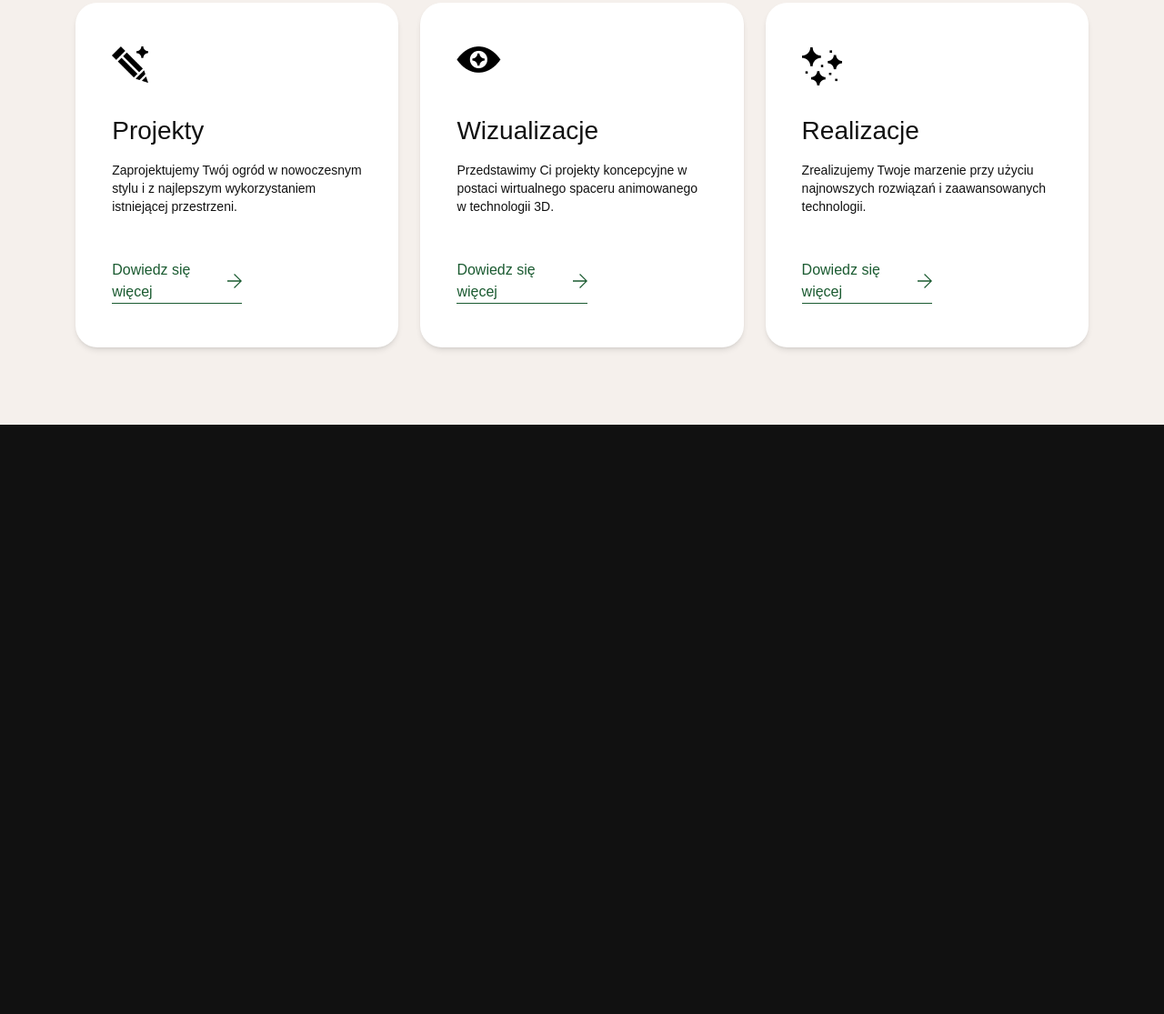
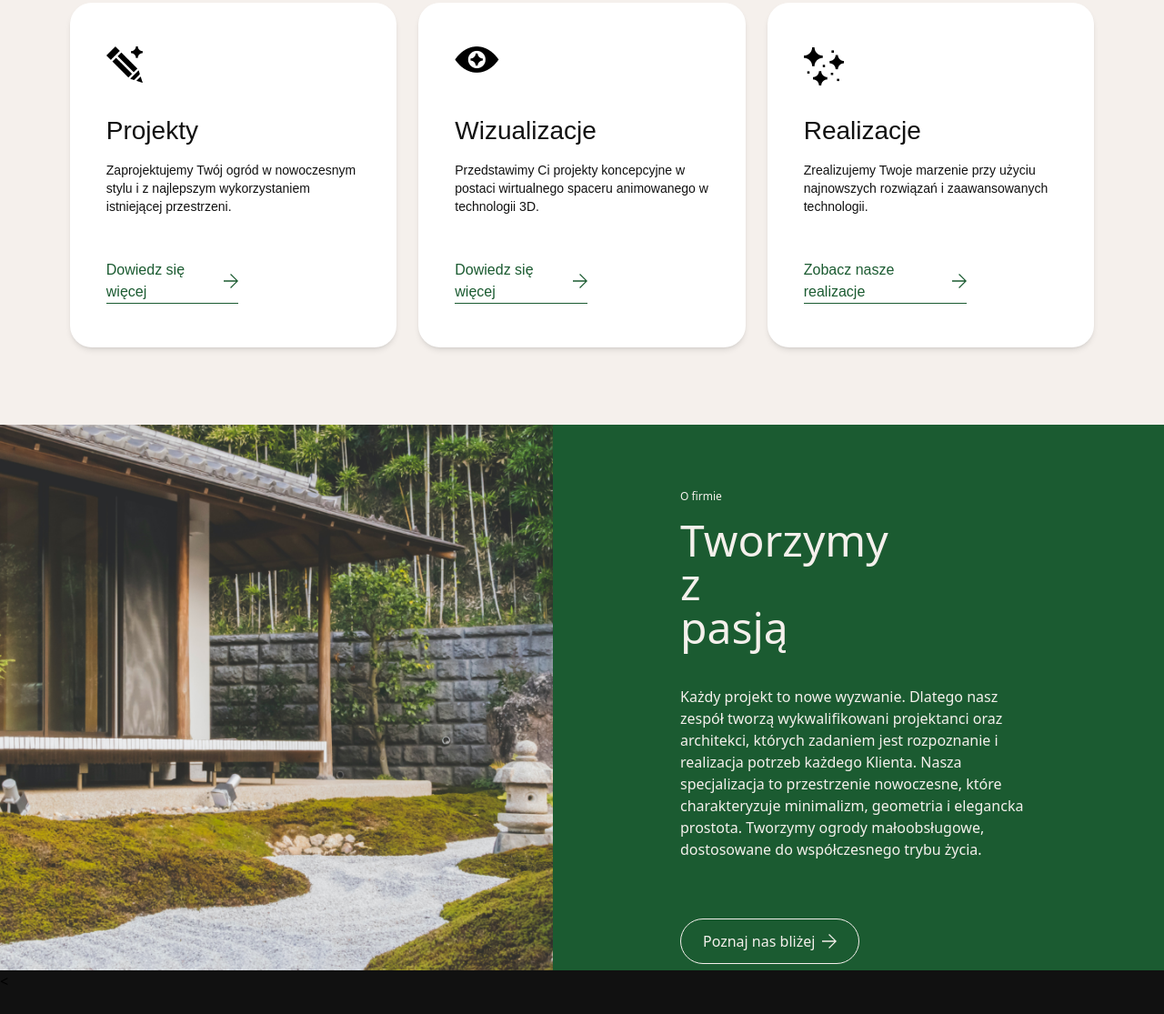
Before and after one commit to 00200200/giardDesign, a website: page src/index.html in a window 1280 px wide. Shown: the part 1157-2272 px from the top of the page at 91% size. Drawn offline with Linux system fonts and the light colour scheme.

Commit message:
About section 1_0_0

```diff
--- a/src/index.html
+++ b/src/index.html
@@ -219,7 +219,7 @@
 
 
         <div
-            class="flex flex-wrap justify-center mt-12 lg:mx-auto  sm:w-[87%] md:w-full gap-6 offers-cards-container lg:m-0 lg:p-0 lg:flex-auto lg:justify-between lg:w-[87%]">
+            class="flex flex-wrap justify-center mt-12 lg:mx-auto  sm:w-[87%] md:w-full gap-6 offers-cards-container lg:m-0 lg:p-0 lg:flex-auto lg:justify-between lg:w-[88%]">
             <div
                 class="bg-white p-6 rounded-3xl shadow-md w-full sm:w-[calc(50% - 1rem)] md:w-96 px-10 py-12 transform transition-transform hover:scale-105">
                 <div class="mb-8 h-10">
@@ -227,7 +227,8 @@
                 </div>
                 <h3 class="text-black font-medium text-[28px] mb-3">Projekty</h3>
                 <p class="text-black font-normal text-sm">
-                    Zaprojektujemy Twój ogród w nowoczesnym stylu i z najlepszym wykorzystaniem istniejącej przestrzeni.
+                    Zaprojektujemy Twój ogród w nowoczesnym stylu i z najlepszym wykorzystaniem istniejącej
+                    przestrzeni.
                 </p>
                 <a href="#" id="card1"
                     class="learn-more flex mt-12 items-center text-customGreen border-b-customGreen border-b lg:w-[52%] md:w-full">
@@ -253,7 +254,7 @@
             </div>
 
             <div
-                class="bg-white p-6 rounded-3xl shadow-md w-full sm:w-[calc(50% - 1rem)] md:w-96 px-10 py-12 transform transition-transform hover:scale-105 mt-6 md:mt-0">
+                class="bg-white p-6 rounded-3xl shadow-md w-full sm:w-[calc(50% - 1rem)] md:w-96 px-10 py-12 transform transition-transform hover:scale-105 mt-6 md:mt-0 mb-9 md:mb-0">
                 <div class="mb-8 h-10">
                     <img src="../assets/stars_icon.png" alt="Icon 1">
                 </div>
@@ -262,8 +263,8 @@
                     Zrealizujemy Twoje marzenie przy użyciu najnowszych rozwiązań i zaawansowanych technologii.
                 </p>
                 <a href="#" id="card3"
-                    class="learn-more flex mt-12 items-center text-customGreen border-b-customGreen border-b lg:w-[52%] md:w-full">
-                    Dowiedz się więcej
+                    class="learn-more flex mt-12 items-center text-customGreen border-b-customGreen border-b lg:w-[64%] md:w-full">
+                    Zobacz nasze realizacje
                     <img src="../assets/Arrow.svg" alt="Strzałka w prawo" class="inline-block w-4 h-4 ml-1">
                 </a>
             </div>
@@ -333,9 +334,60 @@
     </section>
 
 
-    <section class="h-screen bg-black"></section>
+
+    <!-- About
+     -->
+    <!-- About -->
+    <!-- About -->
+    <!-- About -->
+    <section class="lg:h-[75vh] bg-black container mx-auto">
+        <div class="grid grid-cols-1 md:grid-cols-2 h-full gap-16 bg-customGreen">
+            <!-- Left side -->
+            <div class="hidden md:block relative bg-gray-200 w-full lg:h-[75vh]">
+                <img src="../assets/about_garden_photo.png" alt="Image"
+                    class="absolute inset-0 w-full h-full object-cover">
+                <div class="absolute inset-0 flex items-end justify-end">
+                    <div class="bg-grey"></div>
+                </div>
+            </div>
+            <div
+                class="relative md:sticky md:bottom-0 bg-customGreen flex flex-col justify-center items-center md:h-screen md:py-20 lg:h-[75vh]">
+                <div class="flex w-full sm:w-3/4 mx-auto py-16 flex-col items-start ">
+                    <p class="text-grey lg:text-xs lg:font-medium mb-4 lg:mx-0 md:text-3xl md:mx-auto">O firmie</p>
+                    <h1 class="text-5xl text-grey lg:mx-0 font-medium mb-10 md:mx-auto lg:w-[30%]">Tworzymy z pasją</h1>
+                    <p
+                        class="text-grey lg:mx-0 lg:w-[85%] lg:text-left font-normal lg:text-base sm:text-lg md:w-[89%] md:mx-auto md:text-center md:text-2xl ">
+                        Każdy projekt to nowe wyzwanie. Dlatego nasz zespół tworzą wykwalifikowani projektanci oraz
+                        architekci, których zadaniem jest rozpoznanie i realizacja potrzeb każdego Klienta. Nasza
+                        specjalizacja
+                        to przestrzenie nowoczesne, które charakteryzuje minimalizm, geometria i elegancka prostota.
+                        Tworzymy
+                        ogrody małoobsługowe, dostosowane do współczesnego trybu życia.
+                    </p>
+                </div>
+                <div class="flex justify-start mx-0 lg:w-3/4">
+                    <button
+                        class="bg-none text-grey text-base font-normal py-3 px-6 rounded-full flex items-center justify-start border border-grey gap-2">
+                        Poznaj nas bliżej
+                        <svg xmlns="http://www.w3.org/2000/svg" width="16" height="16" viewBox="0 0 16 16" fill="none">
+                            <path
+                                d="M7.99528 -1.20755e-06L7.09959 0.895696L13.5769 7.36358L-7.5502e-07 7.36358L-6.43745e-07 8.63642L13.5675 8.63642L7.09959 15.1043L7.99529 16L16 7.99529L7.99528 -1.20755e-06Z"
+                                fill="#F5F0EC" />
+                        </svg>
+                    </button>
+                </div>
+            </div>
+        </div>
+    </section>
 
 
+    <section id="realizations" class="h-screen bg-black container mx-auto">
+
+        <div>
+
+            <
+        </div>
+    </section>
 
     <script src="main.js"></script>
 </body>
```
Also changed, not shown: assets/about_garden_photo.png (added), dist/output.css.
